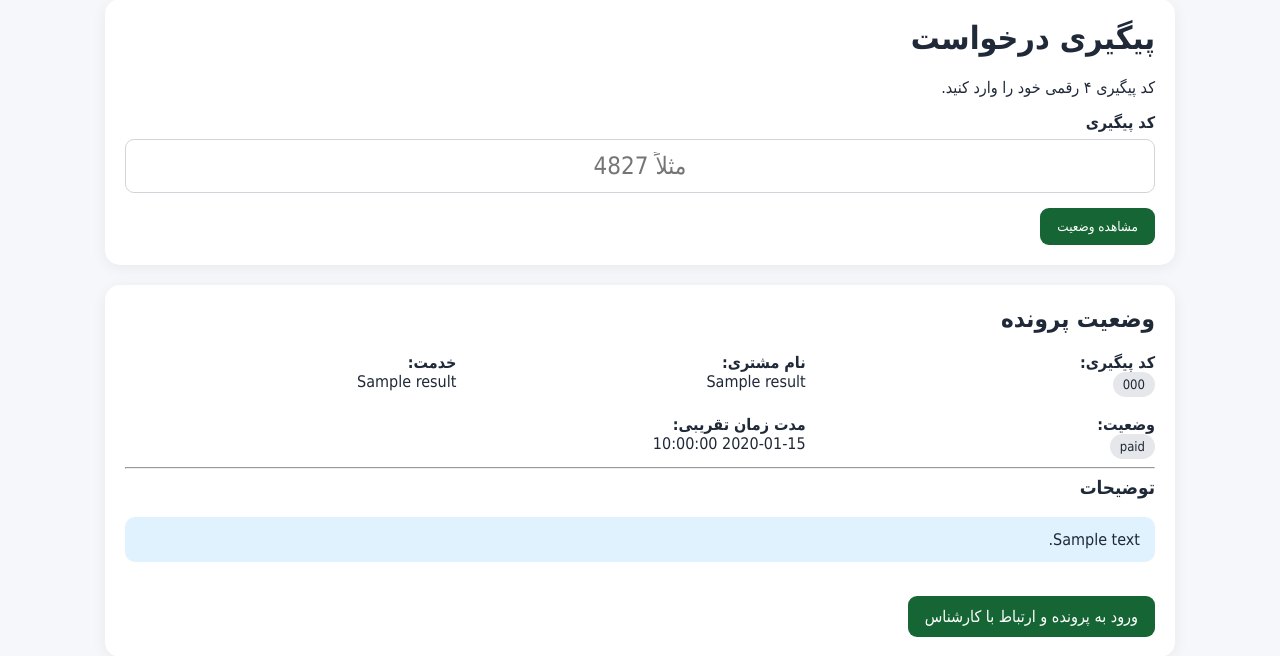
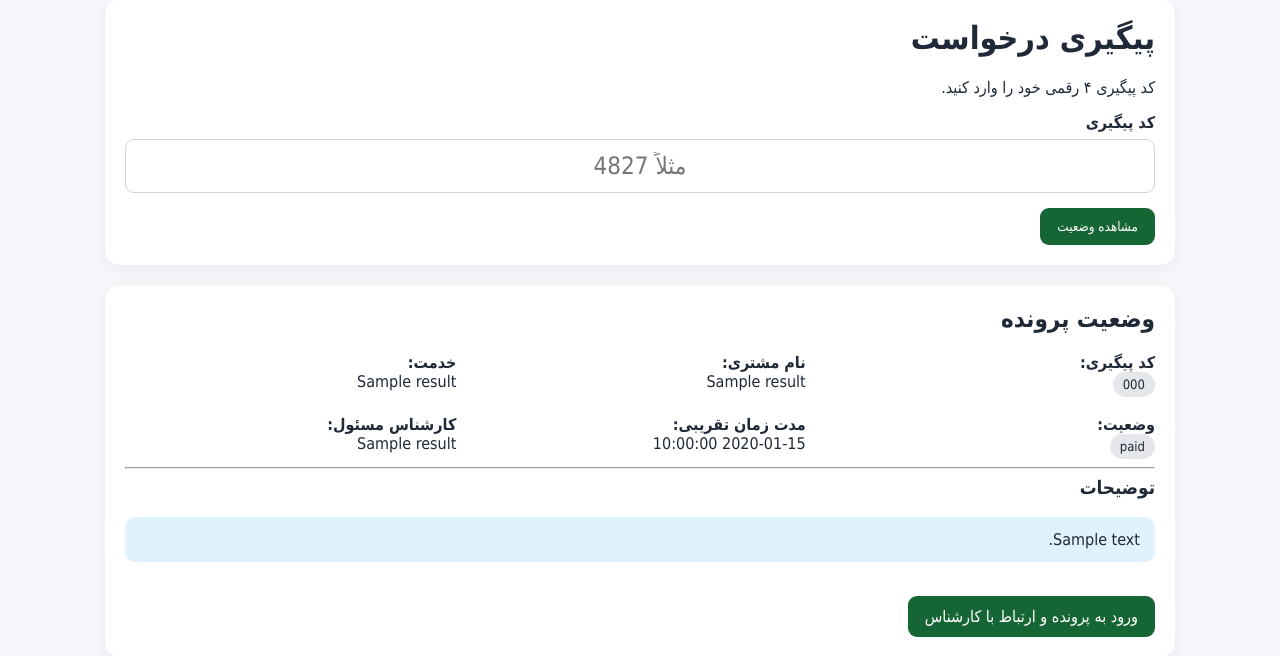
Before and after one commit to amhmdy307-stack/online-novin, a Flask app: template templates/tracking.html in a window 1280 px wide. Shown: the part 26-682 px from the top of the page. Run offline with Flask 3, Linux system fonts and the light colour scheme; data comes from the database, SQL or seed files in the repository; the template is opened without the code that fills it: most values are stand-ins (such as "Sample title", 1, 10 or a date in 2020).

Commit message:
Update tracking.html

```diff
--- a/templates/tracking.html
+++ b/templates/tracking.html
@@ -7,6 +7,7 @@
 <div class="card">
     <h1>پیگیری درخواست</h1>
     <p>کد پیگیری ۴ رقمی خود را وارد کنید.</p>
+
     <form method="POST">
         <label>کد پیگیری</label>
         <input type="text" name="tracking_code" inputmode="numeric" pattern="[0-9]{4}" maxlength="4" minlength="4" required placeholder="مثلاً 4827" style="direction:ltr;text-align:center;font-size:24px;">
@@ -17,26 +18,68 @@
 {% if result %}
 <div class="card">
     <h2>وضعیت پرونده</h2>
+
     <div class="grid">
-        <div><strong>کد پیگیری:</strong><br><span class="badge" style="direction:ltr;">{{ result["tracking_code"] }}</span></div>
-        <div><strong>نام مشتری:</strong><br>{{ result["customer_name"] }}</div>
-        <div><strong>خدمت:</strong><br>{{ result["service_name"] }}</div>
-        <div><strong>وضعیت:</strong><br><span class="badge status">{{ result["status"] }}</span></div>
+        <div>
+            <strong>کد پیگیری:</strong><br>
+            <span class="badge" style="direction:ltr;">{{ result["tracking_code"] }}</span>
+        </div>
+        <div>
+            <strong>نام مشتری:</strong><br>
+            {{ result["customer_name"] }}
+        </div>
+        <div>
+            <strong>خدمت:</strong><br>
+            {{ result["service_name"] }}
+        </div>
+        <div>
+            <strong>وضعیت:</strong><br>
+            <span class="badge status">{{ result["status"] }}</span>
+        </div>
         <div>
             <strong>مدت زمان تقریبی:</strong><br>
-            {% if result["estimated_time"] %}{{ result["estimated_time"] }}{% else %}توسط کارشناس اعلام می‌شود{% endif %}
+            {% if result["estimated_time"] %}
+                {{ result["estimated_time"] }}
+            {% else %}
+                توسط کارشناس اعلام می‌شود
+            {% endif %}
         </div>
+        {% if result["expert_name"] %}
+        <div>
+            <strong>کارشناس مسئول:</strong><br>
+            {{ result["expert_name"] }}
+            {% if result["expert_role"] == "admin" %}
+                (مدیر اصلی)
+            {% endif %}
+        </div>
+        {% endif %}
     </div>
 
     {% if result["admin_note"] %}
-    <hr>
-    <h3>توضیحات</h3>
-    <div class="alert">{{ result["admin_note"] }}</div>
+        <hr>
+        <h3>توضیحات</h3>
+        <div class="alert">{{ result["admin_note"] }}</div>
     {% endif %}
 
     <br>
-    <a href="{{ url_for('customer_request', tracking_code=result['tracking_code']) }}" class="btn">ورود به پرونده و ارتباط با کارشناس</a>
+    <a href="{{ url_for('customer_request', tracking_code=result['tracking_code']) }}" class="btn">
+        ورود به پرونده و ارتباط با کارشناس
+    </a>
+</div>
+
+{% if result["status"] == "نقص مدارک" %}
+<div class="card">
+    <h3>ارسال مدارک ناقص</h3>
+    <p>لطفاً مدارک مورد نیاز را ارسال کنید.</p>
+    <form method="POST" action="{{ url_for('upload_missing_docs', tracking_code=result['tracking_code']) }}" enctype="multipart/form-data">
+        <label>انتخاب فایل‌ها</label>
+        <input type="file" name="documents" multiple accept=".jpg,.jpeg,.png,.webp,.pdf" required>
+        <br><br>
+        <button type="submit" class="btn">ارسال مدارک</button>
+    </form>
 </div>
 {% endif %}
 
+{% endif %}
+
 {% endblock %}
```
